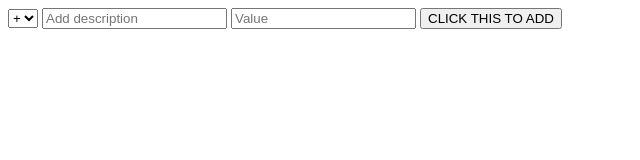
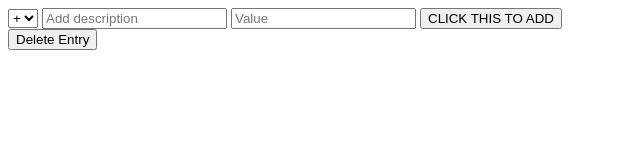
Before and after one commit to mdraj2/Budget-app, a plain HTML site: page index.html in a window 1280 px wide. Both pictures are taken after a click on the button "CLICK THIS TO ADD". Shown: the whole page, without its empty margins (0-640 px from the left). Drawn offline with Linux system fonts and the light colour scheme.

Commit message:
The UIcontroller was updated by adding the addListItems public method. This function takes two arguements. The first is the new item that was added. the second is the type (either income or expense). There is a if statement that will choose the template we require. Since the html is a string file it can be manipulated using the replace method. The id,description and value are found and replaced. Finally the html is injected using the insertAdjacentHTML before the div tag. The newHTML variable is inserted to the DOM

```diff
--- a/index.html
+++ b/index.html
@@ -14,6 +14,15 @@
 		<input class ="add__value" type = 'number' placeholder="Value">
 		<button class="add__btn">CLICK THIS TO ADD</button>
 	</div>
+
+	<div class ="income">
+		<div class="income__list"></div>
+	</div>
+
+	<div class ="expense">
+		<div class="expense__list"></div>
+	</div>
+
 	<script src="script.js"></script>
 </body>
 </html>
--- a/script.js
+++ b/script.js
@@ -93,7 +93,9 @@ var UIController = (function(){
 		inputType: '.add__type',
 		inputDescription: '.add__description',
 		inputValue: '.add__value',
-		inputAddButton: '.add__btn'
+		inputAddButton: '.add__btn',
+		incomeContainer:'.income__list',
+		expenseContainer:'.expense__list'
 	};
 
 	return {
@@ -106,6 +108,29 @@ var UIController = (function(){
 				description: document.querySelector(DOMstrings.inputDescription).value,
 				value: document.querySelector(DOMstrings.inputValue).value
 			};
+		},
+
+		addListItem: function(obj,type) {
+			var html,newHTML,element,description,value,ID;
+			description = obj.description;
+			value = obj.value;
+			ID = obj.id;
+			// Create HTML string with placeholder text
+			// there is income and expenses here
+
+			if(type == 'inc'){
+				element = DOMstrings.incomeContainer;
+				html = '<div class = "item" id="income-%id%"><div class = "item__description">%description%</div><div class="item__value">%value%</div><div class="item__delete"><button class ="item__delete--btn">Delete Entry</button></div></div>';
+			} else if(type == 'exp') {
+				element = DOMstrings.expenseContainer;
+				html = '<div class = "item" id="expense-%id%"><div class = "item__description">%description%</div><div class="item__value">%value%</div><div class="item__delete"><button class ="item__delete--btn">Delete Entry</button></div></div>';
+			}
+			// replace placeholder text with actual data
+			newHTML = html.replace('%id%',ID);
+			newHTML = newHTML.replace('%description%',description);
+			newHTML = newHTML.replace('%value%',value);
+			// Insert the HTML to the DOM
+			document.querySelector(element).insertAdjacentHTML('beforeend', newHTML);
 		}
 
 	};
@@ -137,7 +162,7 @@ var controller = (function(budgetCtrl, UICtrl){
 		// Add the new item to the budget controller
 		newItem = budgetCtrl.addItem(userInput);
 		// Add the new item to the user interace
-		// newItemUI = UICtrl.displayNewItem();
+		newItemUI = UICtrl.addListItem(newItem,userInput.type);
 		// calculate the budget
 
 		// Display the budget on UI
@@ -146,7 +171,6 @@ var controller = (function(budgetCtrl, UICtrl){
 
 	return {
 		init: function(){
-			console.log('application has started');
 			setUpEventListeners();
 		}
 	};
```
